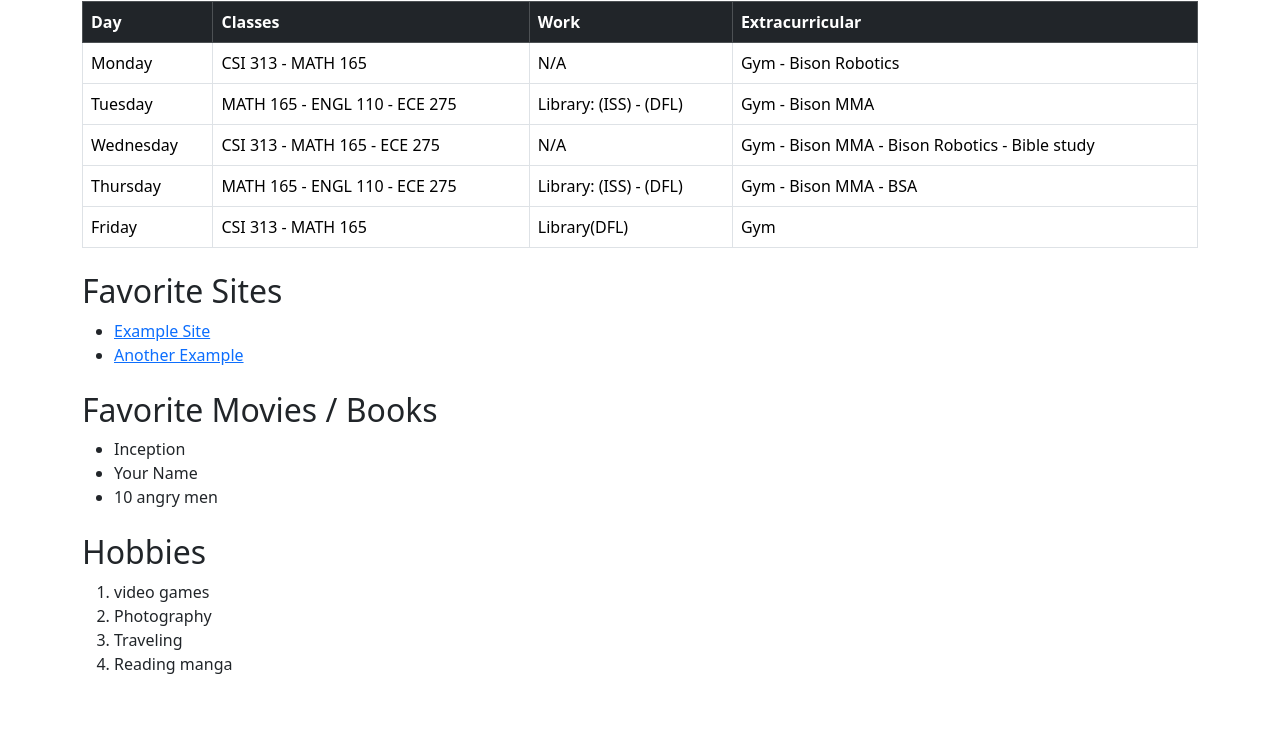
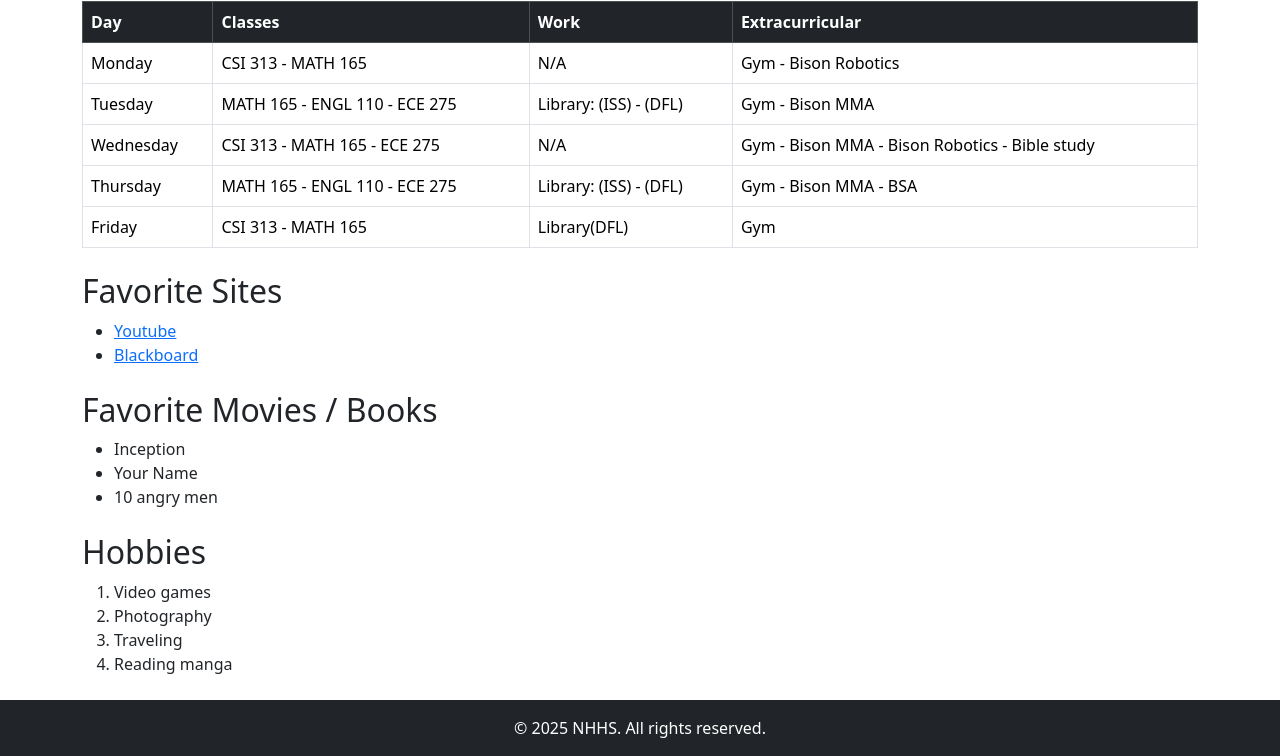
Before and after one commit to CSCI313-Spring2024/assignment-2-section-1-and-2-Nathanael-Hadgu, a plain HTML site: page about_me.html in a window 1280 px wide. Shown: the part 437-1193 px from the top of the page. Before the commit the page ends 1137 px from the top, so only its background shows below. Drawn offline with nearby package versions, Linux system fonts and the light colour scheme.

Commit message:
Minor changes to all pages

```diff
--- a/about_me.html
+++ b/about_me.html
@@ -87,8 +87,8 @@
             </table> <!-- Favorite Sites -->
             <h2 class="mt-4">Favorite Sites</h2>
             <ul>
-                <li><a href="https://www.example.com" target="_blank">Example Site</a></li>
-                <li><a href="https://www.anotherexample.com" target="_blank">Another Example</a></li>
+                <li><a href="https://www.youtube.com/" target="_blank">Youtube</a></li>
+                <li><a href="https://blackboard.ndus.edu/?new_loc=%2Fultra%2Fcourses%2F_373794_1%2Fcl%2Foutline" target="_blank">Blackboard</a></li>
             </ul> <!-- Favorite Movies / Books -->
             <h2 class="mt-4">Favorite Movies / Books</h2>
             <ul>
@@ -98,11 +98,15 @@
             </ul> <!-- Hobbies (Ordered List) -->
             <h2 class="mt-4">Hobbies</h2>
             <ol>
-                <li>video games</li>
+                <li>Video games</li>
                 <li>Photography</li>
                 <li>Traveling</li>
                 <li>Reading manga</li>
             </ol>
         </section>
     </main>
+    <footer class="bg-dark text-white text-center p-3">
+        &copy; 2025 NHHS. All rights reserved.
+    </footer>
   </body>
+  </html>
--- a/css/style.css
+++ b/css/style.css
@@ -1,20 +1,35 @@
 body {
-    font-size: 20px;
-    margin-left: 10em;
-    margin-right: 10em;
-    font-family: 'Roboto', sans-serif;
+  font-family: Arial, sans-serif;
+  line-height: 1.6;
 }
 
-h1{
+section {
+  padding: 2rem 0;
+}
+
+.nav-link {
+  transition: color 0.3s ease;
+}
+
+.nav-link:hover {
+  color: #f0ad4e;
+  background-color: aliceblue;
+}
+
+footer {
+  background-color: #343a40;
+}
+
+h1 {
   color: black;
 }
 
-#para1{
+#para1 {
   color: blue;
   background-color: beige;
 }
 
-#para2{
+#para2 {
   color: green;
   margin-top: 50px;
 }
@@ -23,23 +38,7 @@ ul.songs li {
   font-style: italic;
 }
 
-.pop{
-    color: red;
-}
-
-.rock {
-    color: blue;
-}
-
-.jazz {
-    color: green;
-}
-
-.hiphop {
-    color: purple;
-}
-
-img{
+img {
   float: left;
   border-radius: 2em;
   margin-right: 3em;
```
Also changed, not shown: contacts.html (+4 -0 lines), index.html (+3 -2 lines), projects.html (+6 -2 lines), Images/SpaceInvaders.png (added), Images/mepic.jpeg (added), 1 other file. Lines whose indentation alone changed are shown as unchanged.
